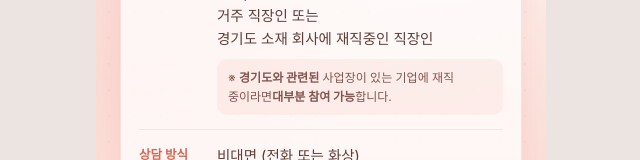
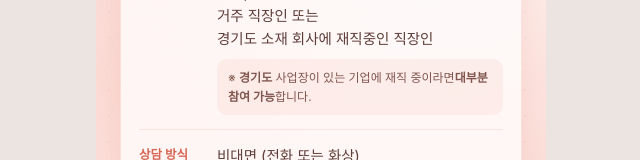
Before and after one commit to chesedridge/dallem-sib, a Next.js app: page / in a window 1280 px wide. Shown: the part 313-473 px from the top of the page, without its empty margins (319-959 px from the left). Built offline with nearby package versions, Linux system fonts and the light colour scheme; no server answers; a web font is replaced by a local one.

Commit message:
fix: simplify eligibility and post-survey copy

```diff
--- a/src/app/post/components/PostInfoStep.tsx
+++ b/src/app/post/components/PostInfoStep.tsx
@@ -47,7 +47,7 @@ export function PostInfoStep({
           우울(PHQ-9) 자가검진
         </h2>
         <p className="mt-4 text-pretty text-[15px] leading-7 break-keep text-[var(--color-text-body)] md:text-[18px] md:leading-8">
-          검사 시작 전 닉네임과 연락처를 입력해주세요.
+          닉네임과 연락처를 입력해주세요.
           <br />
           검사 진행은 약 1분 정도 소요됩니다.
         </p>
--- a/src/components/FAQSection.tsx
+++ b/src/components/FAQSection.tsx
@@ -58,7 +58,7 @@ const FAQ_ITEMS: FAQItem[] = [
   {
     question: "Q. 경기도 소재 기업 재직자 참여기준이 어떻게 되나요?",
     answer: [
-      "경기도와 관련된 사업장이 있는 기업에 재직 중이라면 대부분 참여가 가능합니다.",
+      "경기도 사업장이 있는 기업에 재직 중이라면 대부분 참여가 가능합니다.",
       "· 경기도에 본사가 있는 기업에 재직 중인 경우",
       "· 본사는 다른 지역에 있더라도 경기도에 지사, 지점, 사무소 등 사업장이 있는 기업에 재직 중인 경우",
       "· 경기도에 공장, 연구소, 물류센터 등 사업 운영 시설이 있는 기업에 재직 중인 경우",
--- a/src/components/ProjectInfoList.tsx
+++ b/src/components/ProjectInfoList.tsx
@@ -10,7 +10,7 @@ const INFO_ITEMS = [
         </span>
         <br />
         <span className="project-info-note">
-          ※ <b>경기도와 관련된</b> 사업장이 있는 기업에 재직 중이라면
+          ※ <b>경기도</b> 사업장이 있는 기업에 재직 중이라면
           <b>대부분 참여 가능</b>합니다.
         </span>
       </>
```
